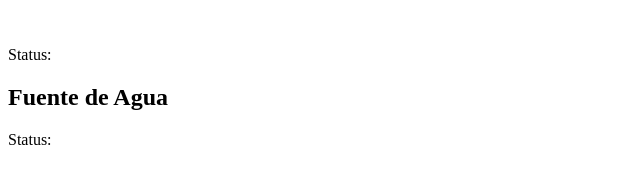
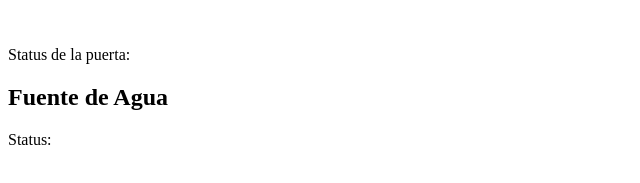
Before and after one commit to printer-uio/iot, a plain HTML site: page index.html in a window 1280 px wide. Shown: the part 225-408 px from the top of the page, 0-640 px from the left. Drawn offline with Linux system fonts and the light colour scheme.

Commit message:
modificado

```diff
--- a/index.html
+++ b/index.html
@@ -18,7 +18,7 @@
         <img src="imagenes/pcerrada.jpg" id="puerta">
     </div>
     <div>
-        <a>Status:</a>
+        <a>Status de la puerta:</a>
         <a id="estatusA"></a>
     </div>
     <div>
```
